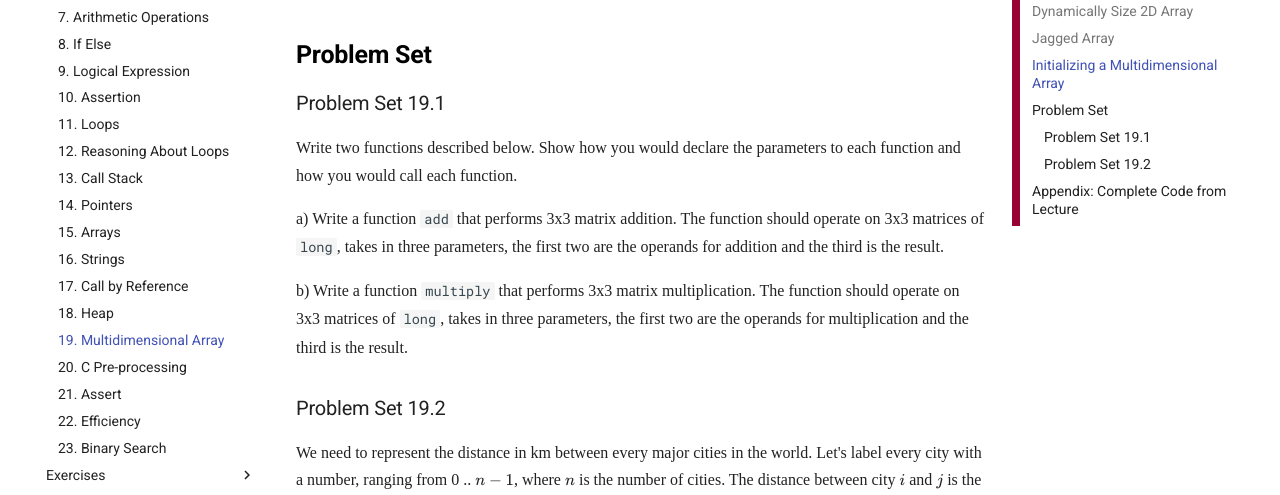
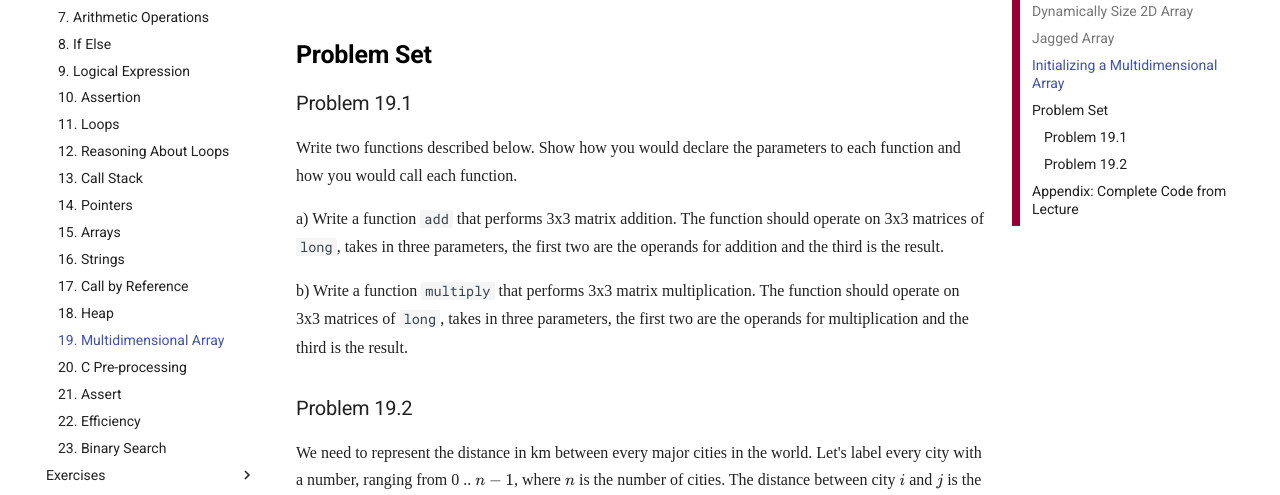
Before and after one commit to LL-Pengfei/CS1010-AY1819S1-Personal, an MkDocs documentation site: the page built from docs/19-md-array.md, in a window 1280 px wide and 900 px high, scrolled down 3447 px. Shown: the part 169-664 px from the top of the window. Built offline with MkDocs 1.6.1 and Material for MkDocs 9.7.7, drawn with Linux system fonts in a browser that asks for light colours; nearby versions of some CDN libraries; some web fonts are replaced; formulas are drawn with MathJax 3; comment, search, counter and statistics services are not loaded; old or Windows-style settings are respelled for this version of MkDocs.

Commit message:
Fix typo

```diff
--- a/docs/19-md-array.md
+++ b/docs/19-md-array.md
@@ -129,7 +129,7 @@ long matrix[3][3] = {
 Note that we use nested `{` and `}` here.  There are other variations to the syntax above, which you may read up on your own if you are interested as we do not need to write complex initializers for multi-dimensional arrays that often.
 
 ## Problem Set
-### Problem Set 19.1
+### Problem 19.1
 
 Write two functions described below.  Show how you would declare the parameters to each function and how you would call each function.
 
@@ -137,7 +137,7 @@ a) Write a function `add` that performs 3x3 matrix addition. The function should
 
 b) Write a function `multiply` that performs 3x3 matrix multiplication. The function should operate on 3x3 matrices of `long`, takes in three parameters, the first two are the operands for multiplication and the third is the result.
 
-### Problem Set 19.2
+### Problem 19.2
 
 We need to represent the distance in km between every major cities in the world. Let's label every city with a number, ranging from 0 .. $n-1$, where $n$ is the number of cities.  The distance between city $i$ and $j$ is the same as the distance between city $j$ and $i$.  The distance can be represented with `long`.
 
```
